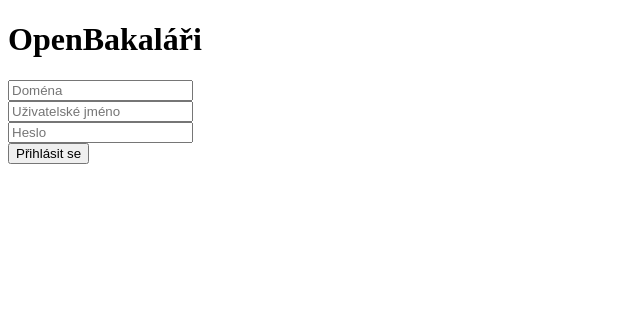
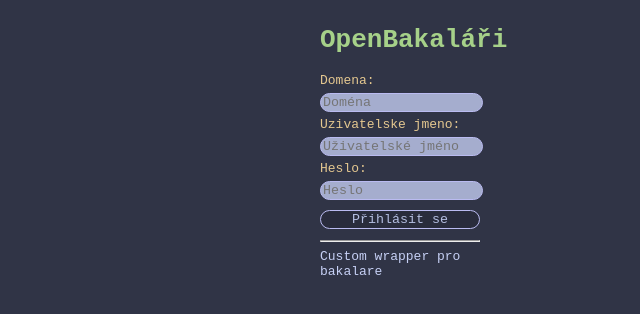
Before and after one commit to duanin2/OpenBakalari, an Electron app: page index.html in a window 800 px wide. Shown: the whole page, without its empty margins (0-640 px from the left). Drawn offline with Linux system fonts and the light colour scheme.

Commit message:
added themes

```diff
--- a/index.html
+++ b/index.html
@@ -4,20 +4,48 @@
     <meta charset="UTF-8">
     <meta http-equiv="X-UA-Compatible" content="IE=edge">
     <meta name="viewport" content="width=device-width, initial-scale=1.0">
-    <title>Document</title>
+    <link rel="stylesheet" href="permaLogin.css">
+    <title>OpenBakalari login</title>
+    <style id="dyn"></style>
   </head>
-  <body>
     <script src="renderer.js"></script>
+    <center id="errorstatus"></center>
+    <main>
       <header>
-      <h1>OpenBakaláři</h1>
+        <center><h1>OpenBakaláři</h1></center>
       </header>
-    <main>
+      <article>
           <form onsubmit="login()">
+          <span class="hints">Domena: </span><br>
           <input placeholder="Doména" type="url" name="domain" id="inst"><br>
+          <span class="hints">Uzivatelske jmeno: </span><br>
           <input placeholder="Uživatelské jméno" type="text" name="user" id="user"><br>
+          <span class="hints">Heslo: </span><br>
           <input placeholder="Heslo" type="password" name="pass" id="pass"><br>
           <input type="submit" value="Přihlásit se">
         </form>
+      </article>
+      <hr>
+      <span class="other">Custom wrapper pro bakalare</span>
     </main>
+    <script src="themeParser.js"></script>
+    <script>
+      onload=theme(`{"colors":{
+    "back":"#303446",
+    "inputs":"#a5adce",
+    "greytext":"#000000",
+    "button":"#292c3c",
+    "buttontext":"#b5bfe2",
+    "buttonhov":"#414559",
+    "borderc":"#babbf1",
+    "text1":"#a6d189",
+    "text2":"#e5c890",
+    "text3":"#0000000",
+    "text4":"#c6d0f5"},
+"other":{
+    "round":10,
+    "border":1,
+    "font":"monospace"}}`)
+    </script>
   </body>
 </html>
--- /dev/null
+++ b/permaLogin.css
@@ -0,0 +1,21 @@
+main {
+    position: absolute;
+    left: 50%;
+    transform: translate(-50%, 0);
+    /*background-color: bisque;*/
+    width: 20%;
+}
+main form input[type=text],main form input[type=url], main form input[type=password] {
+    width: 98%;
+}
+main form input[type=submit]{
+    width: 100%;
+}
+main form input {
+    margin: 5px 0;
+}
+#errorstatus {
+    color: red;
+    font-weight: 900;
+    font-style: italic;
+}
--- /dev/null
+++ b/themeParser.js
@@ -0,0 +1,90 @@
+/* by @lasermtv,
+made for the OpenBakalari project, a free client to Bakalari*/
+
+
+
+function theme(json){
+const dyn=document.querySelector("#dyn")
+/*
+text1 - nadpisy
+text2 - nazvy hintu (jako napr u Znamka: 5 je to Znamka)
+text3 - hodnoty (napr u Znamka: 5 je to 5)
+text4 - normalni text (napr u napovedy)
+*/
+/*json=`{"colors":{
+    "back":"#303446",
+    "inputs":"#626880",
+    "greytext":"#FFFFFF",
+    "button":"#292c3c",
+    "buttontext":"#b5bfe2",
+    "buttonhov":"#414559",
+    "borderc":"#babbf1",
+    "text1":"#a6d189",
+    "text2":"#e5c890",
+    "text3":"#c6d0f5",
+    "text4":"#c6d0f5"},
+"other":{
+    "round":10,
+    "border":1,
+    "font":"monospace"}}`*/
+try{var theme=JSON.parse(json)
+
+var colors_backg=theme.colors.back
+var colors_inputs=theme.colors.inputs
+var colors_placeholder=theme.colors.greytext
+var colors_button=theme.colors.button
+var colors_buttontext=theme.colors.buttontext
+var colors_buttonhov=theme.colors.buttonhov
+var colors_border=theme.colors.borderc
+
+var colors_h1=theme.colors.text1
+var colors_hints=theme.colors.text2
+var colors_content=theme.colors.text3
+var colors_other=theme.colors.text4
+
+var round=theme.other.round
+var font=theme.other.font
+var border_size=theme.other.border
+
+
+dyn.innerHTML=`
+body {
+    background-color: ${colors_backg};
+    font-family: ${font};
+}
+h1 {
+    color:${colors_h1};
+}
+.hints {
+    color: ${colors_hints};
+}
+.content {
+    color: ${colors_content};
+}
+.other {
+    color: ${colors_other};
+}
+main form input[type=text],main form input[type=url], main form input[type=password]{
+        background-color: ${colors_inputs};
+        color: ${colors_placeholder};
+    }
+input[type=submit], button {
+    background-color: ${colors_button};
+    color: ${colors_buttontext}
+}
+input[type=submit]:hover, button:hover {
+    background-color: ${colors_buttonhov};
+}
+input {
+    border: ${border_size}px solid ${colors_border};
+    border-top-left-radius: ${round}px;
+    border-top-right-radius: ${round}px;
+    border-bottom-right-radius: ${round}px;
+    border-bottom-left-radius: ${round}px;
+    font-family: ${font};
+
+}`}
+catch{
+    document.getElementById('errorstatus').innerText="Unable to parse theme JSON"
+}
+}
```
Also changed, not shown: 1 other file. Lines whose indentation alone changed are shown as unchanged.
